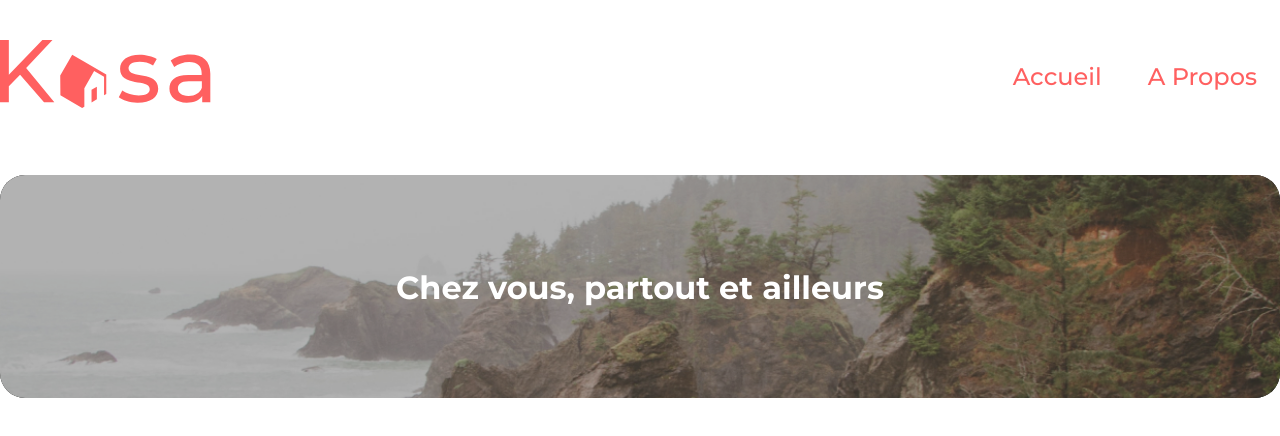
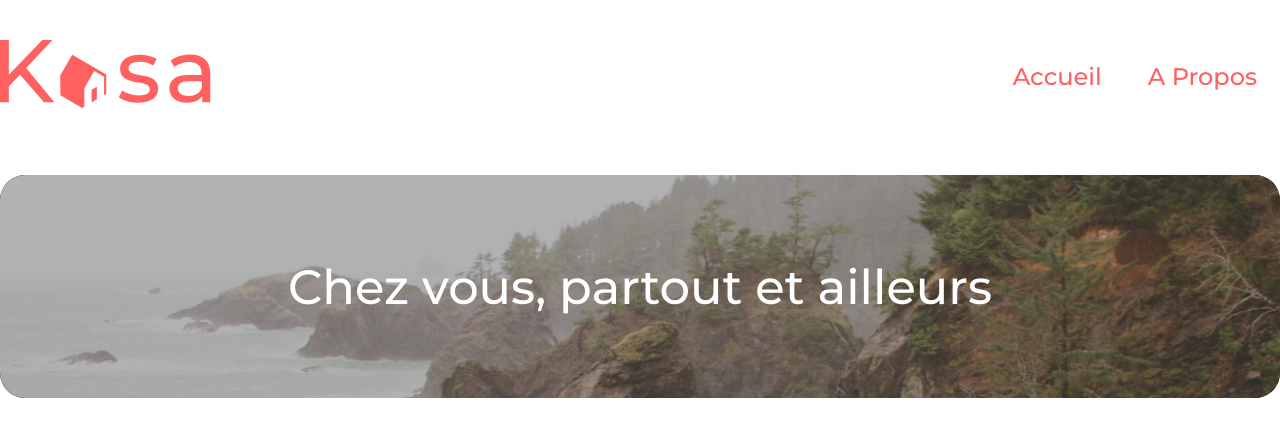
Before and after one commit to Manidoux41/kasa_v3, a React (Create React App) app: page / in a window 1280 px wide. Shown: the top 436 px of the page. Built offline with nearby package versions, Linux system fonts and the light colour scheme.

Commit message:
adjustment banner title

```diff
--- a/src/styles/components/_banner.scss
+++ b/src/styles/components/_banner.scss
@@ -6,7 +6,11 @@
     overflow: hidden;
     position: relative;
     h1 {
+        width: 100%;
+        text-align: center;
         color: #fff;
+        font-size: 48px;
+        font-weight: 500;
         position: absolute;
         top: 50%;
         left: 50%;
```
